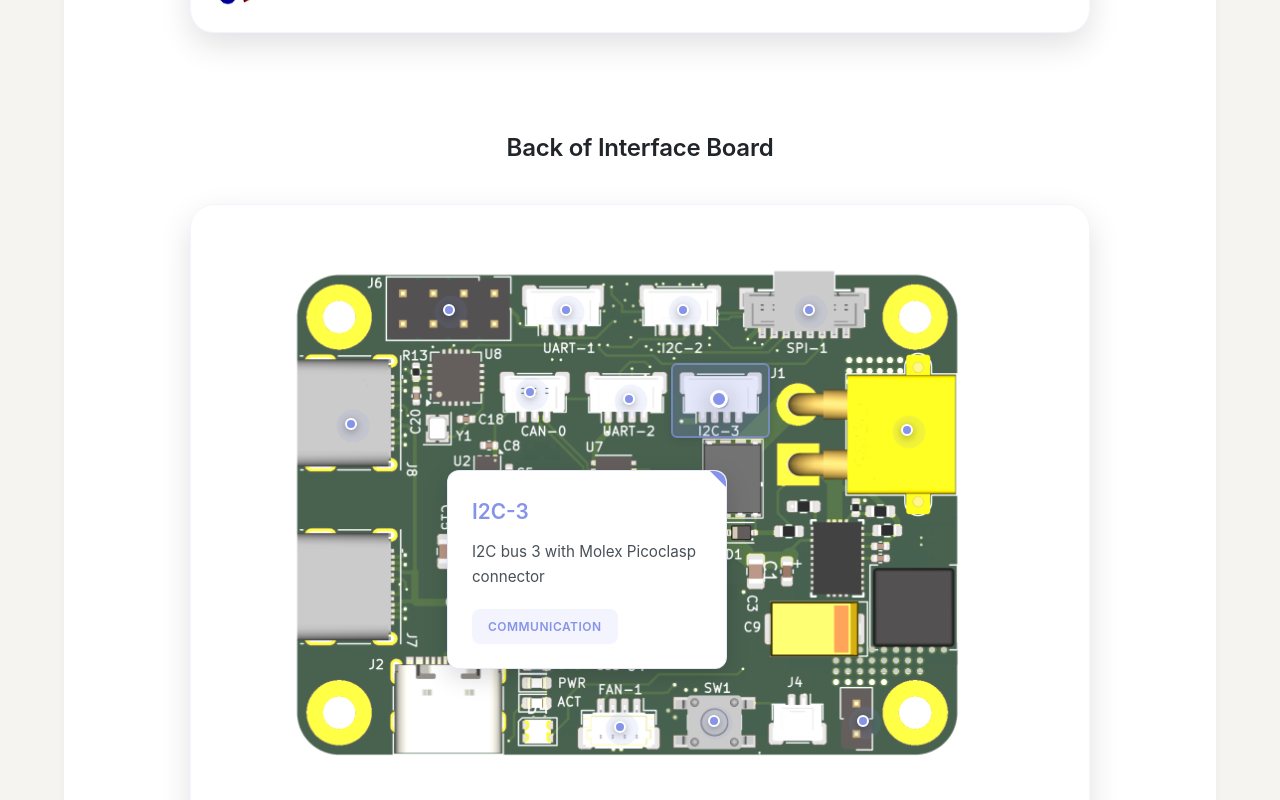
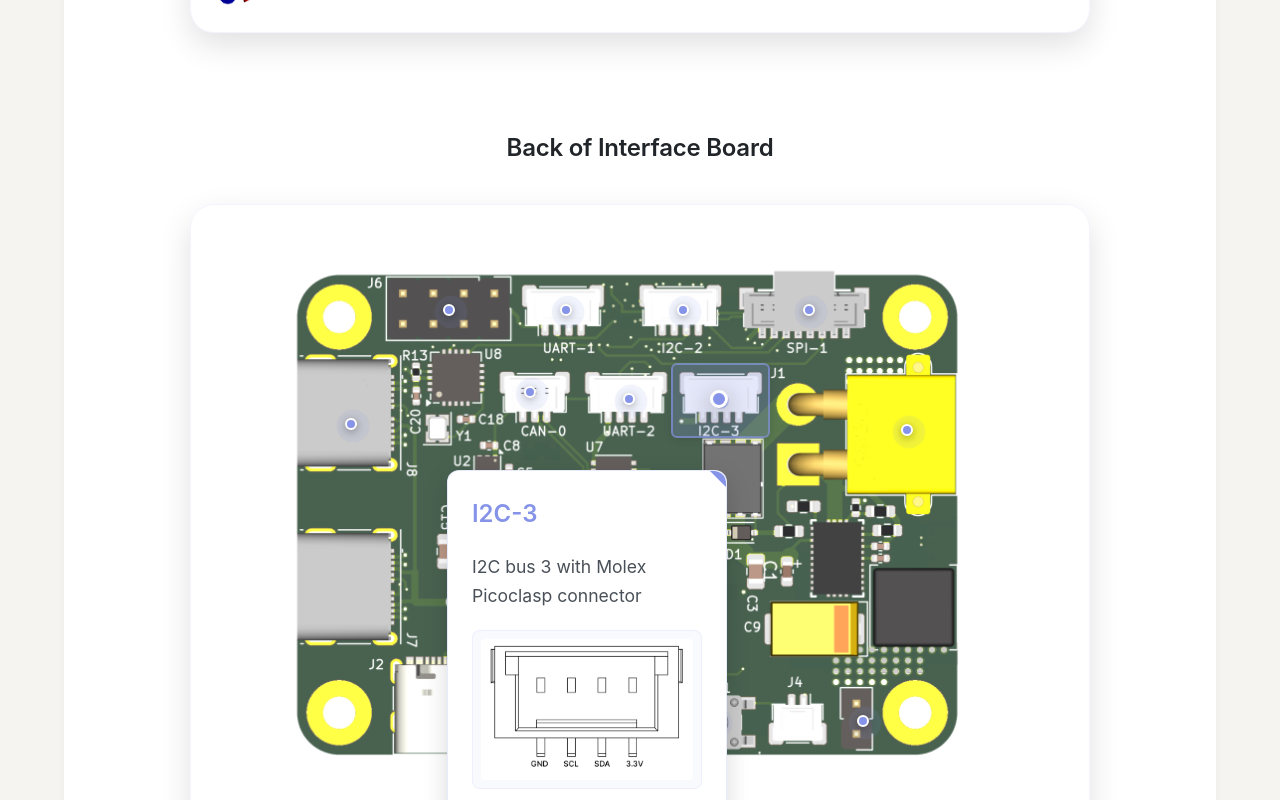
Before and after one commit to anujtaosf/RPi_CM5_Interface_Board_Site, a React (Create React App) app: page / in a window 1280 px wide. Both pictures are taken after a click on the element 720 px from the left and 1872 px from the top of the page. Shown: the part 1472-2272 px from the top of the page. Built offline with nearby package versions, Linux system fonts and the light colour scheme.

Commit message:
options for pinout

```diff
--- a/src/InteractivePCB.css
+++ b/src/InteractivePCB.css
@@ -313,3 +313,36 @@
 .hotspot:focus .hotspot-dot {
   transform: scale(1.5);
 }
+
+.component-pinout {
+  margin-top: 1rem;
+  padding: 0.5rem;
+  background: rgba(133, 148, 232, 0.05);
+  border-radius: 8px;
+  border: 1px solid rgba(133, 148, 232, 0.1);
+}
+
+.pinout-image {
+  width: 100%;
+  height: auto;
+  border-radius: 4px;
+  display: block;
+}
+
+/* Component info container */
+.component-info {
+  max-width: 280px;
+  padding: 1.5rem;
+  box-shadow: 0 8px 24px rgba(0, 0, 0, 0.15);
+}
+
+/* Ensure text remains readable at larger sizes */
+.component-info h3 {
+  font-size: 1.5rem;
+  margin-bottom: 1.25rem;
+}
+
+.component-info p {
+  font-size: 1.1rem;
+  line-height: 1.6;
+}
--- a/src/InteractivePCB.js
+++ b/src/InteractivePCB.js
@@ -2,6 +2,8 @@ import React, { useState } from 'react';
 import './InteractivePCB.css';
 import pcbBackImage from './pcb-layout.png';
 import pcbFrontImage from './pcb-front.png';
+import i2c2_pinout from './I2C2_pinout.png';
+import i2c3_pinout from './I2C3_pinout.png';
 
 const InteractivePCB = () => {
   const [selectedComponent, setSelectedComponent] = useState(null);
@@ -35,14 +37,28 @@ const InteractivePCB = () => {
     // Communication
     'i2c2': {
       name: 'I2C-2',
-      description: 'I2C bus 2 with Molex Picoclasp connector',
+      description: (
+        <>
+          <p>I2C bus 2 with Molex Picoclasp connector</p>
+          <div className="component-pinout">
+            <img src={i2c2_pinout} alt="I2C-2 Pinout" className="pinout-image" />
+          </div>
+        </>
+      ),
       position: { top: '17%', left: '55%' },
       boxArea: { top: '10%', left: '49%', width: '11%', height: '12%' },
       category: 'communication'
     },
     'i2c3': {
       name: 'I2C-3',
-      description: 'I2C bus 3 with Molex Picoclasp connector',
+      description: (
+        <>
+          <p>I2C bus 3 with Molex Picoclasp connector</p>
+          <div className="component-pinout">
+            <img src={i2c3_pinout} alt="I2C-3 Pinout" className="pinout-image" />
+          </div>
+        </>
+      ),
       position: { top: '31%', left: '59%' },
       boxArea: { top: '25%', left: '53.5%', width: '11%', height: '12%' },
       category: 'communication'
```
Also changed, not shown: src/I2C2_pinout.png (added), src/I2C3_pinout.png (added).
